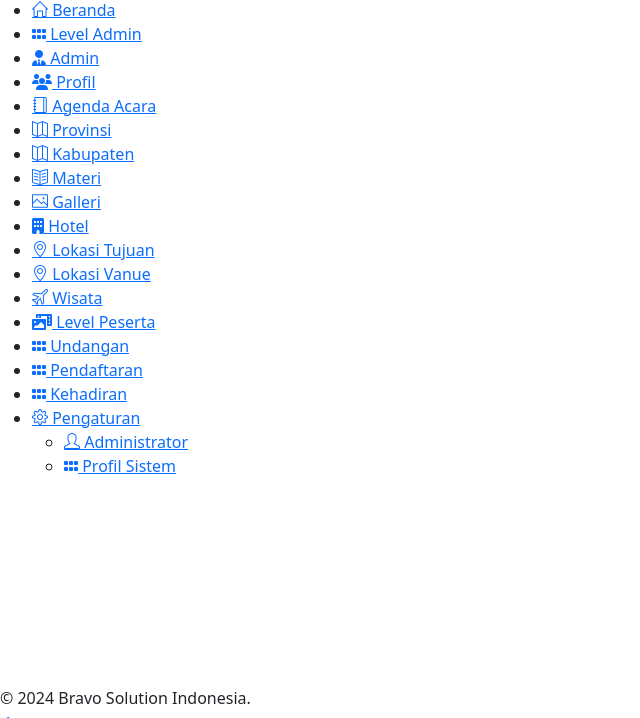
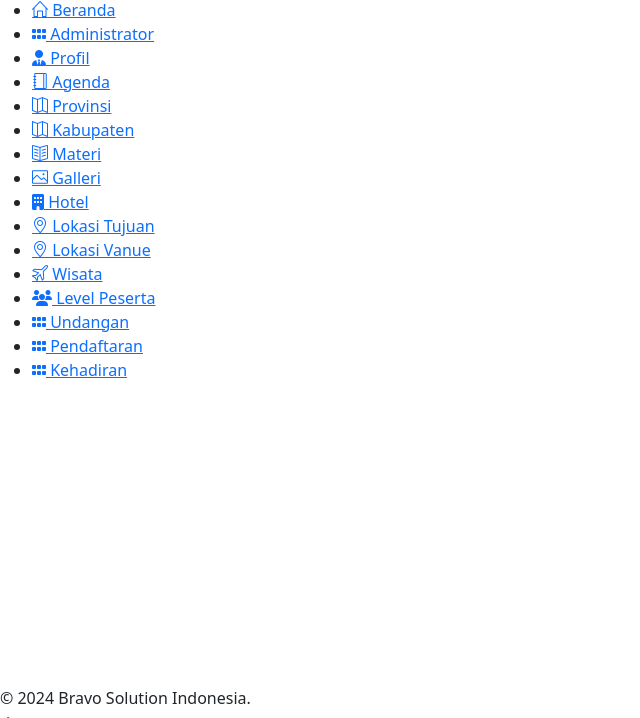
Before and after one commit to Haiibur/AcrCilegon, a CodeIgniter app: the page made by application/views/home.php in a window 1280 px wide. Shown: the part 62-780 px from the top of the page, without its empty margins (0-640 px from the left). Run offline with CodeIgniter, Linux system fonts and the light colour scheme; data comes from the database, SQL or seed files in the repository; data that the repository does not hold is empty; some libraries are stand-ins or nearby versions.

Commit message:
Perbaikan view Dasboard dan Sidebar

```diff
--- a/application/views/partials/sidebar.php
+++ b/application/views/partials/sidebar.php
@@ -14,27 +14,21 @@
             </a>
         </li>
         <li>
-            <a href="<?= base_url('level_admin'); ?>">
+            <a href="<?= base_url('admin'); ?>">
                 <i class="fas fa-grip-horizontal"></i>
-                Level Admin
-            </a>
-        </li>
-        <li>
-            <a href="<?= base_url('Admin'); ?>">
-                <i class="fa-solid fa-user-tie"></i>
-                Admin
+                Administrator
             </a>
         </li>
         <li>
             <a href="<?= base_url('Profil'); ?>">
-                <i class="fa-solid fa-users"></i>
+                <i class="fa-solid fa-user-tie"></i>
                 Profil
             </a>
         </li>
         <li>
             <a href="<?= base_url('agenda'); ?>">
                 <i class="icon-notebook"></i>
-                Agenda Acara
+                Agenda
             </a>
         </li>
         <li>
@@ -87,7 +81,7 @@
         </li>
         <li>
             <a href="<?= base_url('Level_Peserta'); ?>">
-                <i class="fas fa-photo-video"></i>
+                <i class="fa-solid fa-users"></i>
                 Level Peserta
             </a>
         </li>
@@ -109,26 +103,5 @@
                 Kehadiran
             </a>
         </li>
-        <li class="dropdown">
-            <a href="#"><i class="icon-settings"></i>
-                Pengaturan
-            </a>
-            <div>
-                <ul>
-                    <li>
-                        <a href="<?= base_url('admin'); ?>">
-                            <i class="icon-user"></i>
-                            Administrator
-                        </a>
-                    </li>
-                    <li>
-                        <a href="<?= base_url('profil'); ?>">
-                            <i class="fas fa-grip-horizontal"></i>
-                            Profil Sistem
-                        </a>
-                    </li>
-                </ul>
-            </div>
-        </li>
     </ul>
 </div>
```
Also changed, not shown: application/views/pages/dashboard.php (+12 -24 lines), assets/upload_materi/cilegon3.png (added).
